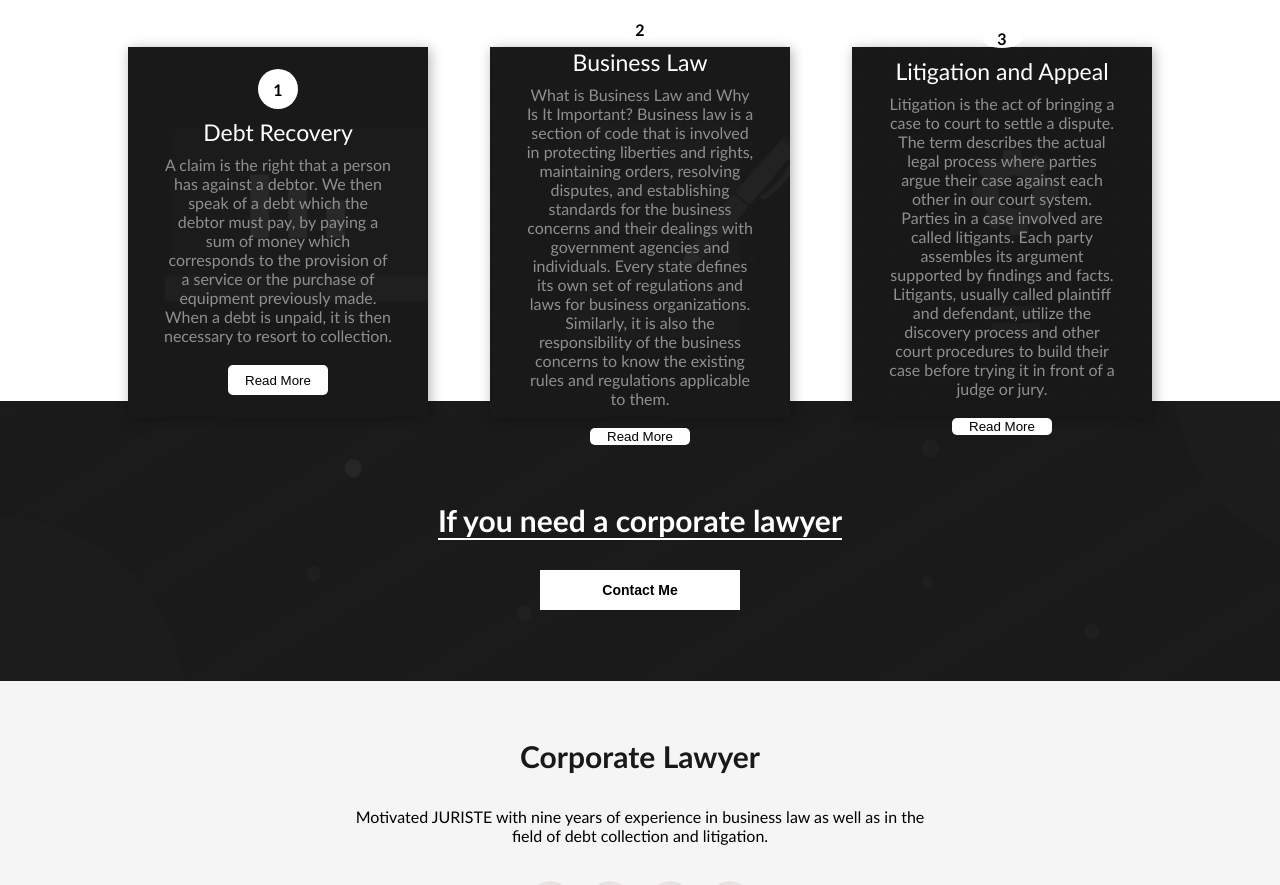
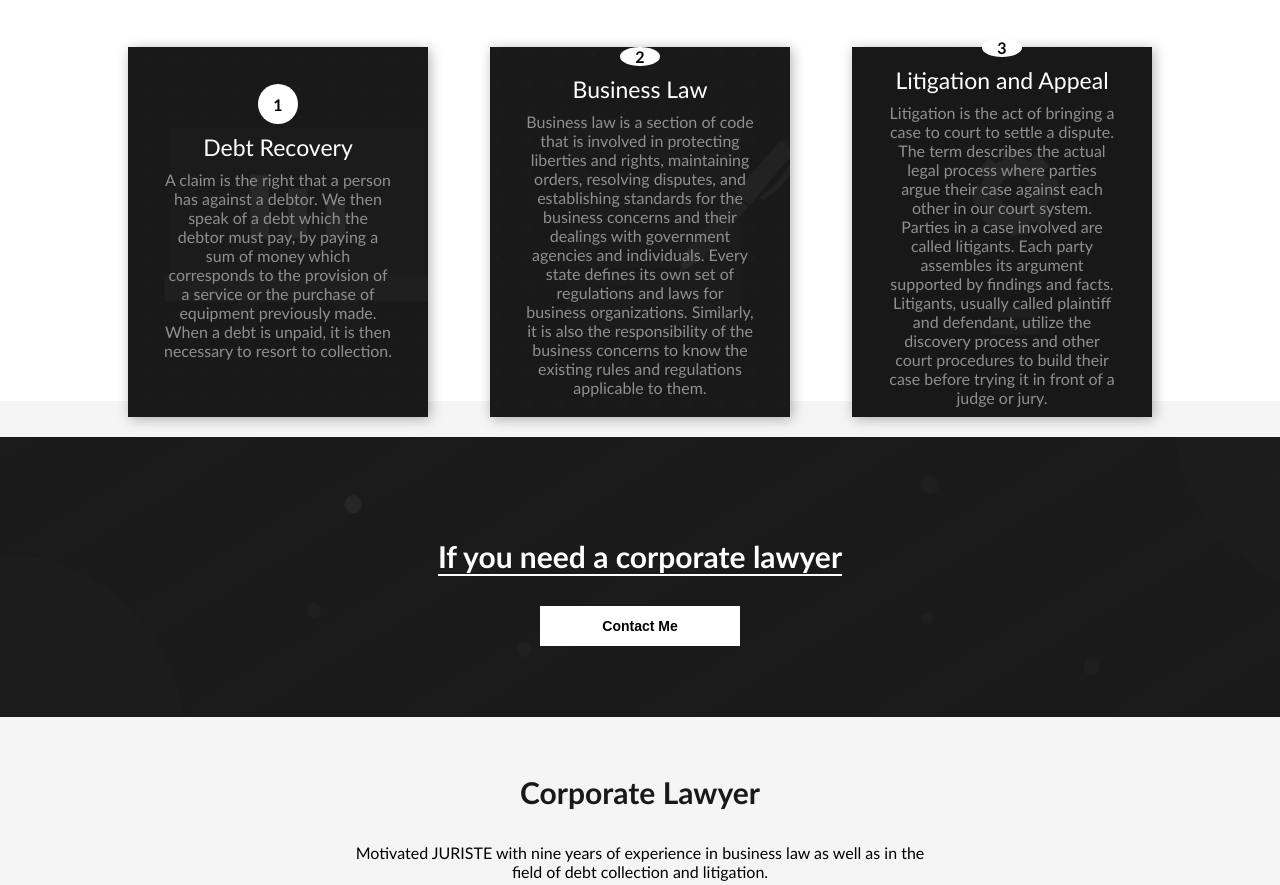
Before and after one commit to fanoelamanohisoa/Rasim-portfolio, a plain HTML site: page index.html in a window 1280 px wide. Shown: the part 1245-2130 px from the top of the page. Drawn offline with nearby package versions, Linux system fonts and the light colour scheme.

Commit message:
Update index.html

```diff
--- a/index.html
+++ b/index.html
@@ -75,24 +75,25 @@ Loyalty -Optimism -able to demonstrate detailed knowledge and technical expertis
                 <span>1</span>
                 <p class="heading">Debt Recovery</p>
                 <p class="details">A claim is the right that a person has against a debtor. We then speak of a debt which the debtor must pay, by paying a sum of money which corresponds to the provision of a service or the purchase of equipment previously made. When a debt is unpaid, it is then necessary to resort to collection.</p>
-                <button>Read More</button>
+
             </div>
             <!-- 2*********** -->
             <div class="box-2">
                 <span>2</span>
                 <p class="heading">Business Law</p>
-                <p class="details">What is Business Law and Why Is It Important? Business law is a section of code that is involved in protecting liberties and rights, maintaining orders, resolving disputes, and establishing standards for the business concerns and their dealings with government agencies and individuals. Every state defines its own set of regulations and laws for business organizations. Similarly, it is also the responsibility of the business concerns to know the existing rules and regulations applicable to them.</p>
-                <button>Read More</button>
+                <p class="details">Business law is a section of code that is involved in protecting liberties and rights, maintaining orders, resolving disputes, and establishing standards for the business concerns and their dealings with government agencies and individuals. Every state defines its own set of regulations and laws for business organizations. Similarly, it is also the responsibility of the business concerns to know the existing rules and regulations applicable to them.</p>
+
             </div>
             <!-- 3*********** -->
             <div class="box-3">
                 <span>3</span>
                 <p class="heading">Litigation and Appeal</p>
                 <p class="details">Litigation is the act of bringing a case to court to settle a dispute. The term describes the actual legal process where parties argue their case against each other in our court system. Parties in a case involved are called litigants. Each party assembles its argument supported by findings and facts. Litigants, usually called plaintiff and defendant, utilize the discovery process and other court procedures to build their case before trying it in front of a judge or jury.</p>
-                <button>Read More</button>
+
             </div>
         </div>
     </div>
+    <br><br>
     <!-- contact me ************ -->
     <div class="contact-me">
         <p>If you need a corporate lawyer</p>
```
